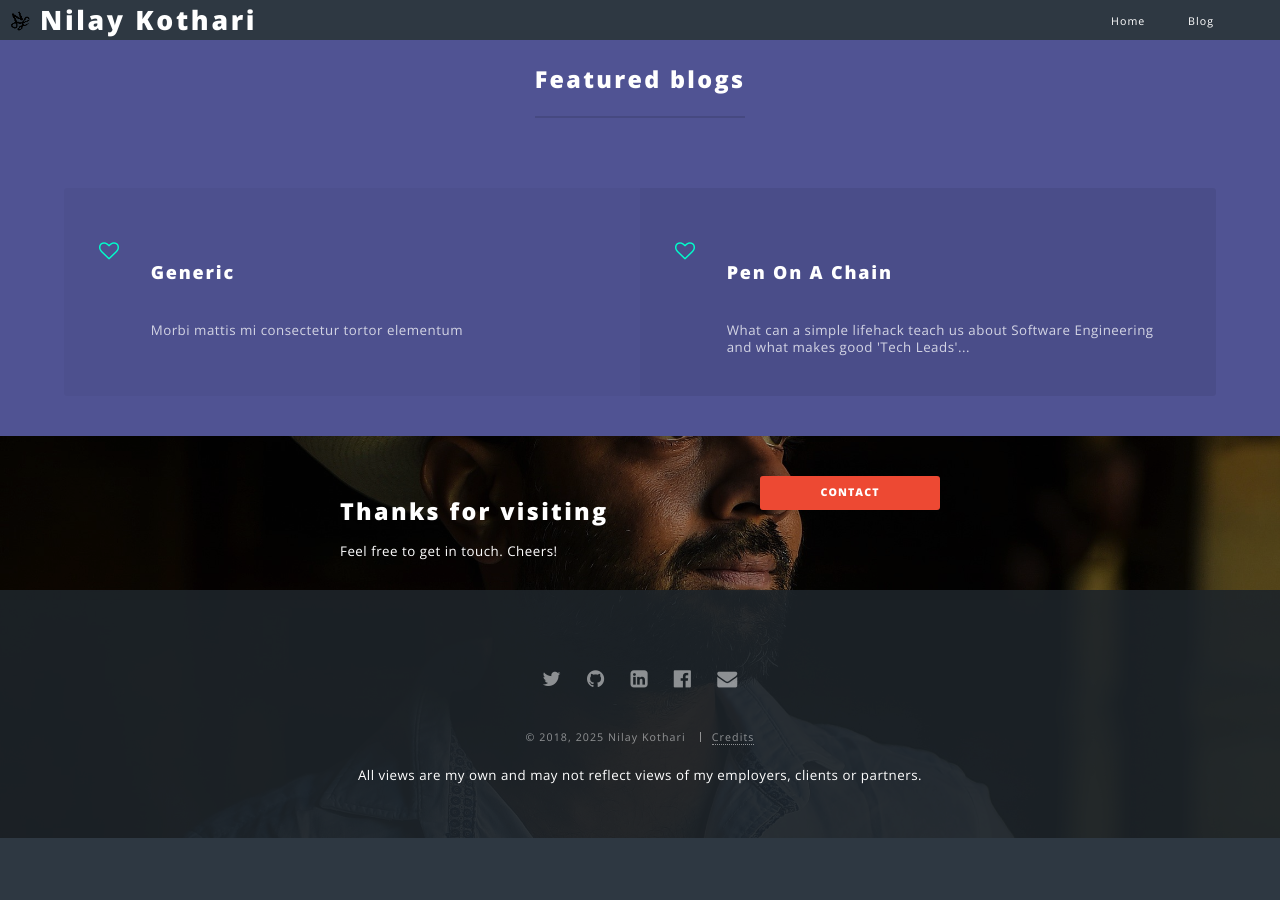
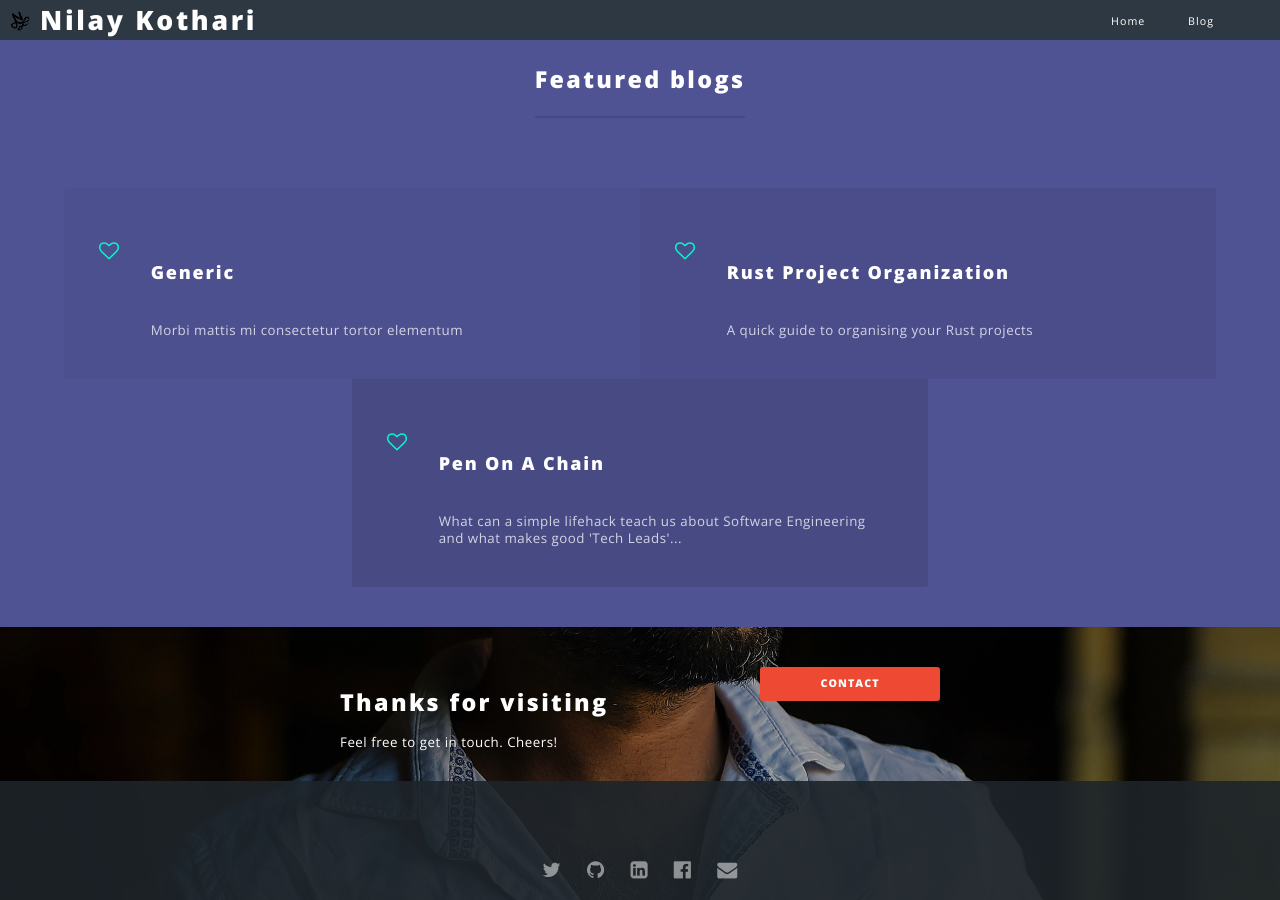
Before and after one commit to nilaymk/nilaymk.github.io, a Jekyll site: the page built from index.md, in a window 1280 px wide and 900 px high, scrolled down 895 px. Built offline with Jekyll 4.4.1, drawn with Linux system fonts in a browser that asks for light colours; before the commit the page ends 1733 px from its top, so only the background shows below that; part of the change alters nothing that is shown.

Commit message:
Update blogs

````diff
--- /dev/null
+++ b/blog/_posts/2025-07-07-rust-project-organisation-learnings.md
@@ -0,0 +1,205 @@
+---
+title: "Rust Project Organization"
+slug: "rust project organization"
+excerpt: A quick guide to organising your Rust projects
+tags:
+   - featured
+   - Rust
+   - Beginner
+---
+
+If like me, you're learning Rust and come from a C++ or Python background
+you might have seen code and unit tests organized in broadly 2 different styles.
+
+```console
+~~ Unit tests mirror src ~~        |  ~~ Unit tests inside src ~~
+project                            |  project
++-- src                            |  +-- src
+|   +-- lib1                       |  |   +-- lib1
+|   +-- lib2                       |  |   |   +-- unit_tests
+|   +-- bin1                       |  |   +-- lib2
+|   +-- bin2                       |  |   |   +-- unit_tests
++-- unit_tests                     |  |   +-- bin1
+|   +-- tests_for_lib1             |  |   |   +-- unit_tests
+|   +-- tests_for_lib2             |  |   +-- bin2
+|   +-- tests_for_bin1             |  |       +-- unit_tests
+|   +-- tests_for_bin2             |  +-- integration_tests
++-- integration_tests              |      +-- test_integration_1
+    +-- test_integration_1         |      +-- test_integration_2
+    +-- test_integration_2         |
+```
+
+This is either based on personal taste or governed by your organisation's coding
+standard.
+
+The [The Rust Book](https://doc.rust-lang.org/book/ch11-03-test-organization.html#unit-tests) recommends unit test be placed in the source `.rs` file of the code being tested. However,
+for larger projects the files can quickly get big and hard to navigate and jump between
+tests and code. Moreover, with Rust's native support of testing and some nauances imposed
+by `cargo` package manager, things work slightly differently.
+
+## `Cargo` and `rustc` and support for tests TL;DR
+
+Rust has a well integrated native support for writing Unit tests, benchmarks and
+integration tests via its `#[test] / #[cfg(test)]` `std` library macros, `rustc` compiler
+and `cargo` package manager.
+
+**`rustc`** is the Rust compiler that compiles the `.rs` files into binaries and libraries
+
+**`Cargo`** is the most widely use package manager for Rust. It helps you organise your
+project's code, configuration and its dependencies and it calls the `rustc` compiler
+for you with the correct arguments.
+
+Thus most of the rules and restrictions around project/folder structure we will cover is mostly
+imposed and governed by `Cargo` and not `rustc` itself; i.e. if you don't use `Cargo` some of the
+restrictions may not apply.
+
+## Cargo Project and Test organisation rules
+
+[Cargo Project Layout](https://doc.rust-lang.org/cargo/guide/project-layout.html) covers in detail
+the package structure. The [Test Organization](https://doc.rust-lang.org/book/ch11-03-test-organization.html)
+chapter covers the how tests are organized.
+
+It is recommened that you read these first. I'll cover only few important rules and quirks to
+consider as they will govern your project struture:
+
+### Rule 1: Only one library `crate` per `package`
+
+A `package` can contain one or more `crate`s but only one of them can be a library, i.e. a `package` can contain one library OR one library and one or more binaries OR one or more binaries. This is a `Cargo` imposed restriction, not `rustc`.
+
+This can be counter intuitive as usually largish projects have more libaries than binaries;
+each binary using multiple libraries. However, Rust chose this to reduce dependency management
+complexities.
+
+> :point_right: **TL;DR** Any non-trivial multi-libaray project will require use of `workspace`.
+> Infact, I highly  recommend using `workspace` for rojects from the start as it's almost no
+> effort to do so.
+
+### Rule 2: `tests` folders at root of `package` have special meaning and contain "binary only" crates
+
+`tests` (also `examples` and `benches` - not covered here) are special folders when they appear at
+root of the `package`'s folder. `tests` folder are meant to contain *integration tests*. Each `.rs`
+file, or subdirectory directly under this folder is treated as binary only crates.
+
+Only functions (including `main`) anotated by `#[test]` are executed by `cargo test`. In fact, one doesn't
+need to provide `main` for binary crates in `tests` folder as it will be genrated automatically, similar to
+how `cargo` handles unit tests. However, there is **one crucial difference** between *unit tests* (in `src`) and
+*integration tests* in `tests` folder: Unit tests are compiled together and run as a single binary,
+integration tests produce individual binaries (per file or multifile ). This impacts how the test are run and
+how output is reported:
+
+Output when the tests are unit tests in `src` folder
+
+```console
+    Running unittests src/lib.rs (target/debug/deps/hash_collections-6ec7669a1997a260)
+
+running 24 tests
+test graph_tests::insert_edges_multiple_times ... ok
+test graph_tests::insert_edges_once ... ok
+      ... snip ...
+test hash_map_probe_test::out_of_capacity_error ... ok
+test hash_map_probe_test::insert_and_get_colliding_items ... ok
+      ... snip ...
+test result: ok. 24 passed; 0 failed; 0 ignored; 0 measured; 0 filtered out; finished in 0.00s
+```
+
+Output when same tests are in `tests` folder:
+
+```console
+      Running tests/graph_tests.rs (target/debug/deps/graph_tests-5971696199c715fc)
+
+running 3 tests
+test insert_edges_multiple_times ... ok
+test insert_edges_once ... ok
+    ... snip ...
+
+test result: ok. 3 passed; 0 failed; 0 ignored; 0 measured; 0 filtered out; finished in 0.00s
+
+    Running tests/hash_map_probe_test.rs (target/debug/deps/hash_map_probe_test-9c18fb88fdf8f8ec)
+
+running 4 tests
+test insert_and_get_colliding_items ... ok
+test out_of_capacity_error ... ok
+    ... snip ...
+
+test result: ok. 4 passed; 0 failed; 0 ignored; 0 measured; 0 filtered out; finished in 0.00s
+```
+
+> :point_right: **TL;DR:** The location of tests (i.e. wheter in `<package>/src` or `<package>/tests`)
+> will impact how they are executed and output reported.
+
+### Rule 3: Visibility and privacy rules apply to tests
+
+Rust [Visibility and Privacy Rules](https://doc.rust-lang.org/reference/visibility-and-privacy.html) apply
+to tests. Unit tests (i.e. in `<package>/src`) will be able to access internal implementation details
+if these are made available using `pub(crate) / pub(super)` etc., or if tests and code are in the same
+file or module. On the other hand, integration tests in `<package>/tests` folder will only be able to
+access publically visible items from the `<package>/src`.
+
+Since each file (or multi-file test) is a binary `crate`, sharing code between 2 multi-file test binaries is
+not possible, nor can a multi-file test binary access a module outside its own folder
+
+```console
+.
++-- src/
+|   ... snip ...
++-- tests/
+    +-- shared_test_code/
+    |   +-- mod.rs
+    |   +-- file_1.rs
+    |   +-- ... snip ...
+    +-- some-integration-tests.rs    <== can access shared_test_code
+    +-- other-integration-tests.rs   <== can access shared_test_code
+    |   ... snip ...
+    +-- multi-file-test/             <== can NOT access shared_test_code
+        +-- main.rs
+        +-- test_module.rs
+```
+
+> :point_right: **TL;DR** The level interface and details need to be tested, and what common
+> code needs to be shared between tests will govern where and how test are organised and in
+> which folder they are placed.
+
+## My preferred Rust Project and Test Strucuture
+
+With all of the above in mind and after a few trials and frustrating errors here's a structure
+that works best for me.
+
+```console
+project
++-- Cargo.toml    <== Workspace toml file
++-- Cargo.lock
++-- libs          <== All libraries
+|   +-- lib_1
+|   |   +-- Cargo.toml
+|   |   +-- src
+|   |   |   +-- lib.rs
+|   |   |   +-- *.rs
+|   |   |   +-- module_1
+|   |   |   |   +-- mod.rs
+|   |   |   |   +-- *.rs       <== Test internal details here ONLY if necessary
+|   |   |   +-- unittests
+|   |   |       +-- mod.rs
+|   |   |       +-- common_test_code.rs
+|   |   |       +-- test_*.rs   <== Test public interface of the library here
+|   |   +-- benches
+|   |   |   +- *.rs    <== benchmark tests
+|   |   +-- tests      <== I don't use integration tests simply because each
+|   |                      file results and a binary and messes up the output.
+|   +-- lib_2
+|   |   +-- ... snip ...
+|   | ... snip ...
++-- apps             <== all binaries
+|   +-- app-1
+|   |   +-- Cargo.toml
+|   |   +-- src
+|   |   |   +-- main.rs
+|   |   |   +-- *.rs
+|   |   |   +-- module_1
+|   |   |   |   +-- mod.rs
+|   |   |   |   +-- *.rs
+|   |   |   +-- unittests
+|   |   |       +-- mod.rs
+|   |   |       +-- test_*.rs
+|   |   +-- tests
+|   |       +-- integration-test-*.rs
+```
````
Also changed, not shown: blog/_posts/2025-02-20-step-away-from-your-code copy.md (renamed from blog/_posts/2024-02-20-step-away-from-your-code.md, +1 -0 lines), blog/_posts/2025-02-01-pen-on-a-chain.md (renamed from blog/_posts/2024-02-01-pen-on-a-chain.md).
